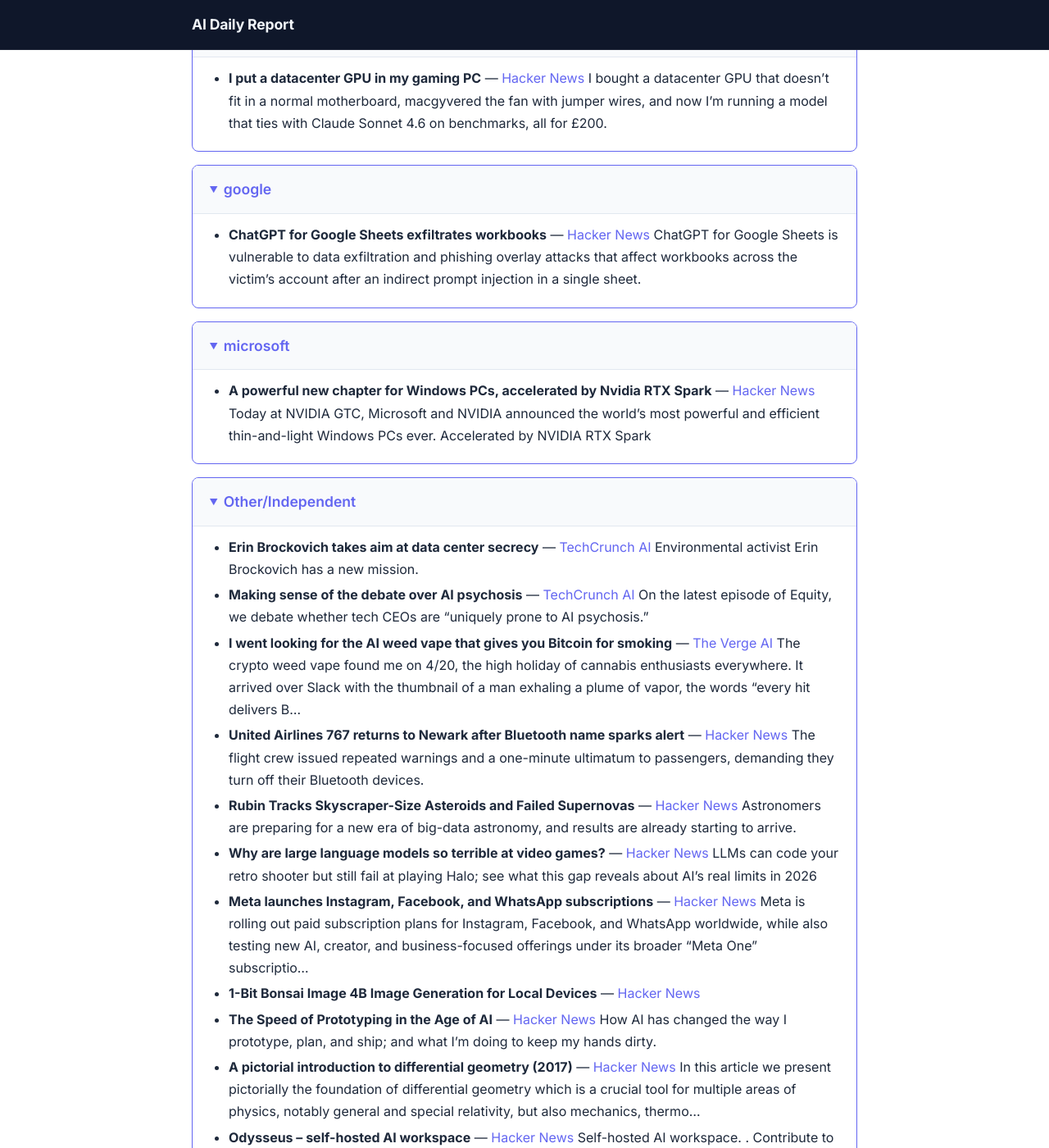
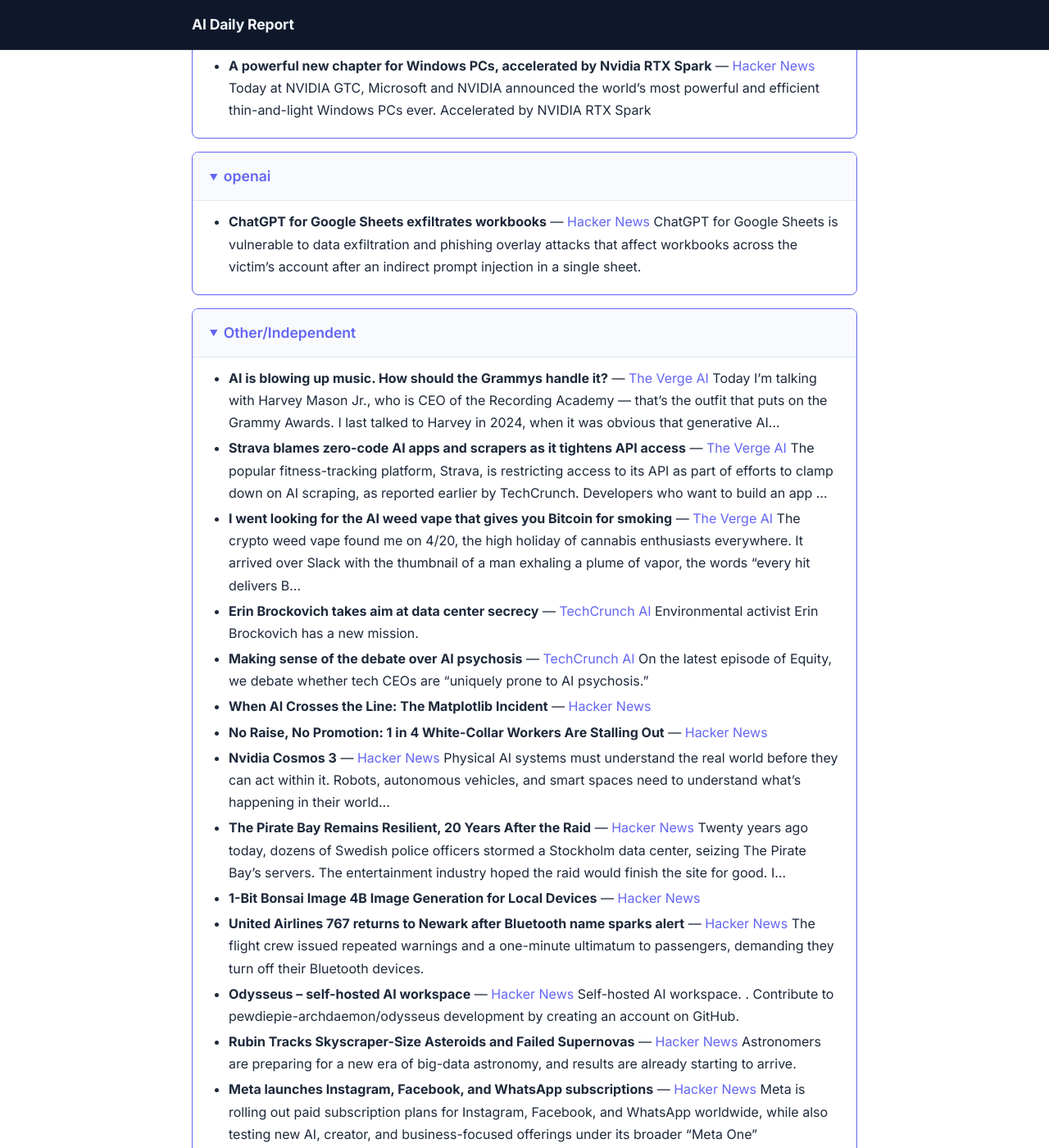
Before and after one commit to lankeami/ai-upskill, a Jekyll site: the page built from today.md, in a window 1280 px wide and 1400 px high, scrolled down 658 px. Shown: the whole window at 82% size. Built offline with Jekyll 4.4.1, drawn with Linux system fonts in a browser that asks for light colours; some of the changed text lies outside the part shown.

Commit message:
chore: daily AI report for 2026-06-01

```diff
--- a/today.md
+++ b/today.md
@@ -2,9 +2,8 @@
 layout: report
 title: "AI Daily Report — 2026-06-01"
 date: 2026-06-01
-companies: ["anthropic", "google", "microsoft", "Other/Independent"]
-item_count: 19
-podcast_url: https://github.com/lankeami/ai-upskill/releases/download/podcast-2026-06-01/2026-06-01.mp3
+companies: ["anthropic", "microsoft", "openai", "Other/Independent"]
+item_count: 23
 permalink: /today
 ---
 
@@ -14,51 +13,51 @@ permalink: /today
 - **I put a datacenter GPU in my gaming PC** — [Hacker News](https://blog.tymscar.com/posts/v100localllm/)
   I bought a datacenter GPU that doesn't fit in a normal motherboard, macgyvered the fan with jumper wires, and now I'm running a model that ties with Claude Sonnet 4.6 on benchmarks, all for £200.
 
-## google
-- **ChatGPT for Google Sheets exfiltrates workbooks** — [Hacker News](https://www.promptarmor.com/resources/gpt-for-google-sheets-data-exfiltration)
-  ChatGPT for Google Sheets is vulnerable to data exfiltration and phishing overlay attacks that affect workbooks across the victim’s account after an indirect prompt injection in a single sheet.
-
 ## microsoft
 - **A powerful new chapter for Windows PCs, accelerated by Nvidia RTX Spark** — [Hacker News](https://blogs.windows.com/windowsexperience/2026/05/31/introducing-a-powerful-new-chapter-for-windows-pcs-accelerated-by-nvidia-rtx-spark/)
   Today at NVIDIA GTC, Microsoft and NVIDIA announced the world’s most powerful and efficient thin-and-light Windows PCs ever. Accelerated by NVIDIA RTX Spark
 
+## openai
+- **ChatGPT for Google Sheets exfiltrates workbooks** — [Hacker News](https://www.promptarmor.com/resources/gpt-for-google-sheets-data-exfiltration)
+  ChatGPT for Google Sheets is vulnerable to data exfiltration and phishing overlay attacks that affect workbooks across the victim’s account after an indirect prompt injection in a single sheet.
+
 ## Other/Independent
+- **AI is blowing up music. How should the Grammys handle it?** — [The Verge AI](https://www.theverge.com/podcast/940831/ai-grammys-music-recording-harvey-mason)
+  Today I’m talking with Harvey Mason Jr., who is CEO of the Recording Academy — that’s the outfit that puts on the Grammy Awards. I last talked to Harvey in 2024, when it was obvious that generative AI…
+- **Strava blames zero-code AI apps and scrapers as it tightens API access** — [The Verge AI](https://www.theverge.com/gadgets/940854/strava-restricts-api-access-ai-apps)
+  The popular fitness-tracking platform, Strava, is restricting access to its API as part of efforts to clamp down on AI scraping, as reported earlier by TechCrunch. Developers who want to build an app …
+- **I went looking for the AI weed vape that gives you Bitcoin for smoking** — [The Verge AI](https://www.theverge.com/ai-artificial-intelligence/933916/ai-powered-crypto-cannabis-vape)
+  The crypto weed vape found me on 4/20, the high holiday of cannabis enthusiasts everywhere. It arrived over Slack with the thumbnail of a man exhaling a plume of vapor, the words "every hit delivers B…
 - **Erin Brockovich takes aim at data center secrecy** — [TechCrunch AI](https://techcrunch.com/2026/05/31/erin-brockovich-takes-aim-at-data-center-secrecy/)
   Environmental activist Erin Brockovich has a new mission.
 - **Making sense of the debate over AI psychosis** — [TechCrunch AI](https://techcrunch.com/2026/05/31/making-sense-of-the-debate-over-ai-psychosis/)
   On the latest episode of Equity, we debate whether tech CEOs are "uniquely prone to AI psychosis."
-- **I went looking for the AI weed vape that gives you Bitcoin for smoking** — [The Verge AI](https://www.theverge.com/ai-artificial-intelligence/933916/ai-powered-crypto-cannabis-vape)
-  The crypto weed vape found me on 4/20, the high holiday of cannabis enthusiasts everywhere. It arrived over Slack with the thumbnail of a man exhaling a plume of vapor, the words "every hit delivers B…
+- **When AI Crosses the Line: The Matplotlib Incident** — [Hacker News](https://members.sigmazero.cc/posts/when-ai-crosses-159174096?postId=when-ai-crosses-159174096)
+- **No Raise, No Promotion: 1 in 4 White-Collar Workers Are Stalling Out** — [Hacker News](https://www.wsj.com/lifestyle/careers/white-collar-workers-career-nyu-study-a81a7d9c)
+- **Nvidia Cosmos 3** — [Hacker News](https://developer.nvidia.com/blog/develop-physical-ai-reasoning-world-and-action-models-with-nvidia-cosmos-3/)
+  Physical AI systems must understand the real world before they can act within it. Robots, autonomous vehicles, and smart spaces need to understand what’s happening in their world…
+- **The Pirate Bay Remains Resilient, 20 Years After the Raid** — [Hacker News](https://torrentfreak.com/the-pirate-bay-remains-resilient-20-years-after-the-raid/)
+  Twenty years ago today, dozens of Swedish police officers stormed a Stockholm data center, seizing The Pirate Bay's servers. The entertainment industry hoped the raid would finish the site for good. I…
+- **1-Bit Bonsai Image 4B Image Generation for Local Devices** — [Hacker News](https://prismml.com/news/bonsai-image-4b)
 - **United Airlines 767 returns to Newark after Bluetooth name sparks alert** — [Hacker News](https://simpleflying.com/united-airlines-767-returns-newark-bluetooth-name-alert/)
   The flight crew issued repeated warnings and a one-minute ultimatum to passengers, demanding they turn off their Bluetooth devices.
+- **Odysseus – self-hosted AI workspace** — [Hacker News](https://github.com/pewdiepie-archdaemon/odysseus)
+  Self-hosted AI workspace. . Contribute to pewdiepie-archdaemon/odysseus development by creating an account on GitHub.
 - **Rubin Tracks Skyscraper-Size Asteroids and Failed Supernovas** — [Hacker News](https://www.quantamagazine.org/rubin-tracks-skyscraper-size-asteroids-failed-supernovas-and-interstellar-visitors-20260515/)
   Astronomers are preparing for a new era of big-data astronomy, and results are already starting to arrive.
-- **Why are large language models so terrible at video games?** — [Hacker News](https://spectrum.ieee.org/ai-video-games-llms-togelius)
-  LLMs can code your retro shooter but still fail at playing Halo; see what this gap reveals about AI’s real limits in 2026
 - **Meta launches Instagram, Facebook, and WhatsApp subscriptions** — [Hacker News](https://techcrunch.com/2026/05/27/meta-officially-launches-instagram-facebook-and-whatsapp-subscriptions-with-more-to-come-including-ai-plans/)
   Meta is rolling out paid subscription plans for Instagram, Facebook, and WhatsApp worldwide, while also testing new AI, creator, and business-focused offerings under its broader “Meta One” subscriptio…
-- **1-Bit Bonsai Image 4B Image Generation for Local Devices** — [Hacker News](https://prismml.com/news/bonsai-image-4b)
 - **The Speed of Prototyping in the Age of AI** — [Hacker News](https://darylcecile.net/notes/speed-of-prototyping-age-of-ai)
-  How AI has changed the way I prototype, plan, and ship; and what I'm doing to keep my hands dirty.
+- **LLMs Are Closer to Religion Than They Appear** — [Hacker News](https://www.theregister.com/ai-ml/2026/06/01/llms-are-closer-to-religion-than-they-appear-watch-out-for-those-who-like-it-that-way/5248189)
+  Papal's 40k-word encyclical drops and lawyers already asking if Catholics can refuse workplace AI on religious grounds
 - **A pictorial introduction to differential geometry (2017)** — [Hacker News](https://arxiv.org/abs/1709.08492)
   In this article we present pictorially the foundation of differential geometry which is a crucial tool for multiple areas of physics, notably general and special relativity, but also mechanics, thermo…
-- **Odysseus – self-hosted AI workspace** — [Hacker News](https://github.com/pewdiepie-archdaemon/odysseus)
-  Self-hosted AI workspace. . Contribute to pewdiepie-archdaemon/odysseus development by creating an account on GitHub.
+- **Netflix Wiz creates app to slash AI bills, then open sources it** — [Hacker News](https://www.theregister.com/ai-ml/2026/05/31/netflix-wiz-creates-app-to-slash-ai-bills-then-open-sources-it/5248702)
+  Project Headroom could save you big money, too
 - **Daily pill can double survival time for deadliest cancer, trial shows** — [Hacker News](https://www.theguardian.com/society/2026/may/31/daily-pill-daraxonrasib-double-survival-time-pancreatic-pancreas-cancer-clinical-trial)
   Experts hail daraxonrasib as ‘gamechanger’ for patients with advanced pancreatic cancer
-- **Shift from a leader-follower to a leader-leader approach** — [Hacker News](https://www.practicalengineering.management/p/shift-from-a-leader-follower-to-a)
-  What a U.S. Navy Captain Can Teach Us About Engineering Leadership
-- **Unlawful by design: Exposing the human rights costs of generative AI** — [Hacker News](https://www.amnesty.org/en/documents/pol40/0996/2026/en/)
-  This briefing examines how standalone generative AI systems, based on unlawful web scraping, are in conflict with international human rights law (IHRL) and standards through their design, development …
-- **It's Not Just X. It's Y** — [Hacker News](https://mail.cyberneticforests.com/its-not-just-data-its-post-training/)
-  Against the Quantification of Integrity
-
-
-When the measure of language becomes its target, it ceases to be good language.
-
-💡Nerd Rating: 1/5. I discuss the origins of certain linguistic tics in LLMs a…
 - **The History of "Prisencolinensinainciusol"** — [Hacker News](https://dirkdeklein.net/2026/02/03/the-fascinating-history-of-prisencolinensinainciusol-the-nonsense-song-that-became-a-global-hit/)
   In 1972, Italian singer-songwriter Adriano Celentano released a song that defied linguistic norms, confused listeners, and yet became an international sensation. The song, “Prisencolinensinai…
 
 ---
-*Generated at 2026-06-01T11:45:05Z | Sources: r/artificial, r/MachineLearning, r/LocalLLaMA, r/ChatGPT, HackerNews, TechCrunch AI, The Verge AI, Ars Technica AI*
+*Generated at 2026-06-01T14:36:59Z | Sources: r/artificial, r/MachineLearning, r/LocalLLaMA, r/ChatGPT, HackerNews, TechCrunch AI, The Verge AI, Ars Technica AI*
```
Also changed, not shown: reports/2026-06-01.md (+26 -27 lines).
